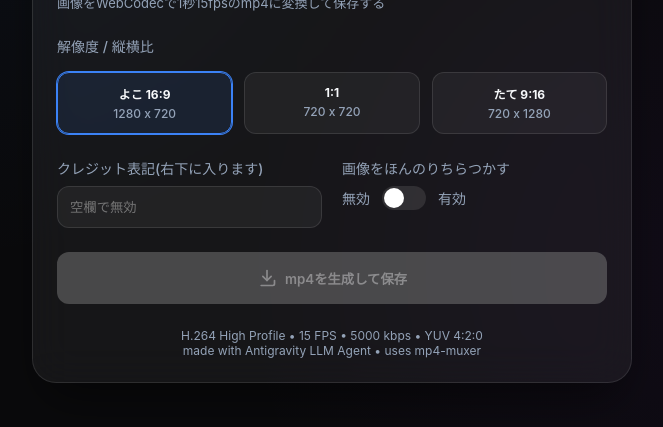
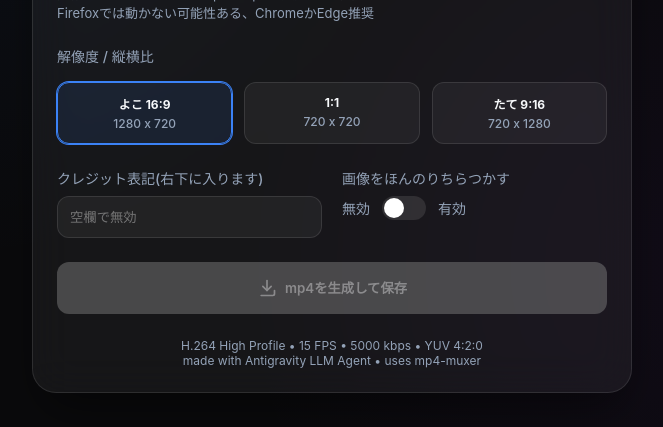
Before and after one commit to ctrlaltp/imagemovifier, a plain HTML site: page index.html in a window 1280 px wide. Shown: the part 373-800 px from the top of the page, without its empty margins (308-971 px from the left). Drawn offline with Linux system fonts and the light colour scheme.

Commit message:
Update index.html

```diff
--- a/index.html
+++ b/index.html
@@ -362,7 +362,8 @@
         <div class="controls-section">
             <div class="header">
                 <h1>画像をmp4にするやつ</h1>
-                <p style="font-size: 0.8125rem; color: var(--text-secondary);">画像をWebCodecで1秒15fpsのmp4に変換して保存する</p>
+                <p style="font-size: 0.8125rem; color: var(--text-secondary);">画像をWebCodecで1秒15fpsのmp4に変換して保存する
+                <br>Firefoxでは動かない可能性ある、ChromeかEdge推奨</p>
             </div>
 
             <div class="control-group">
```
